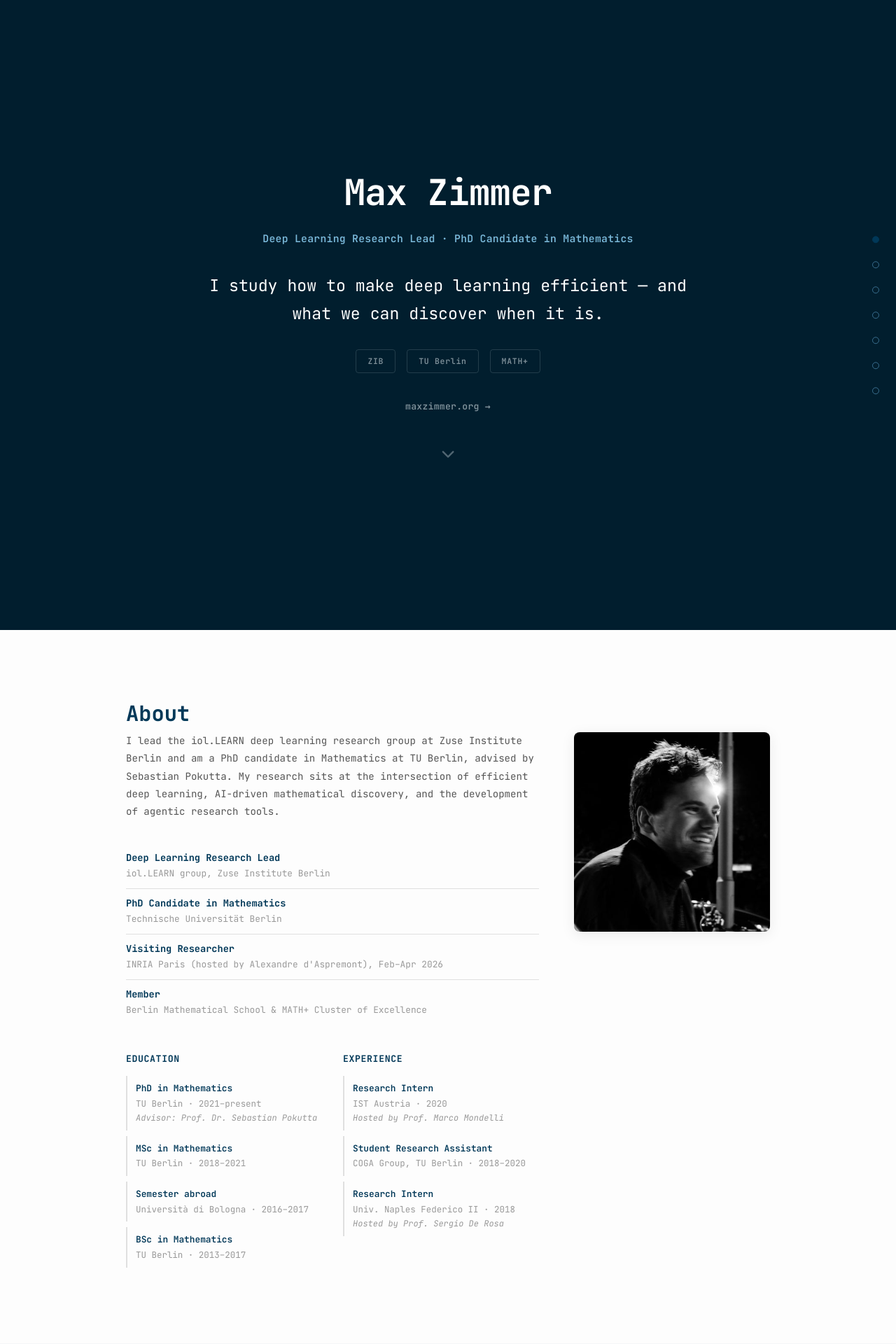
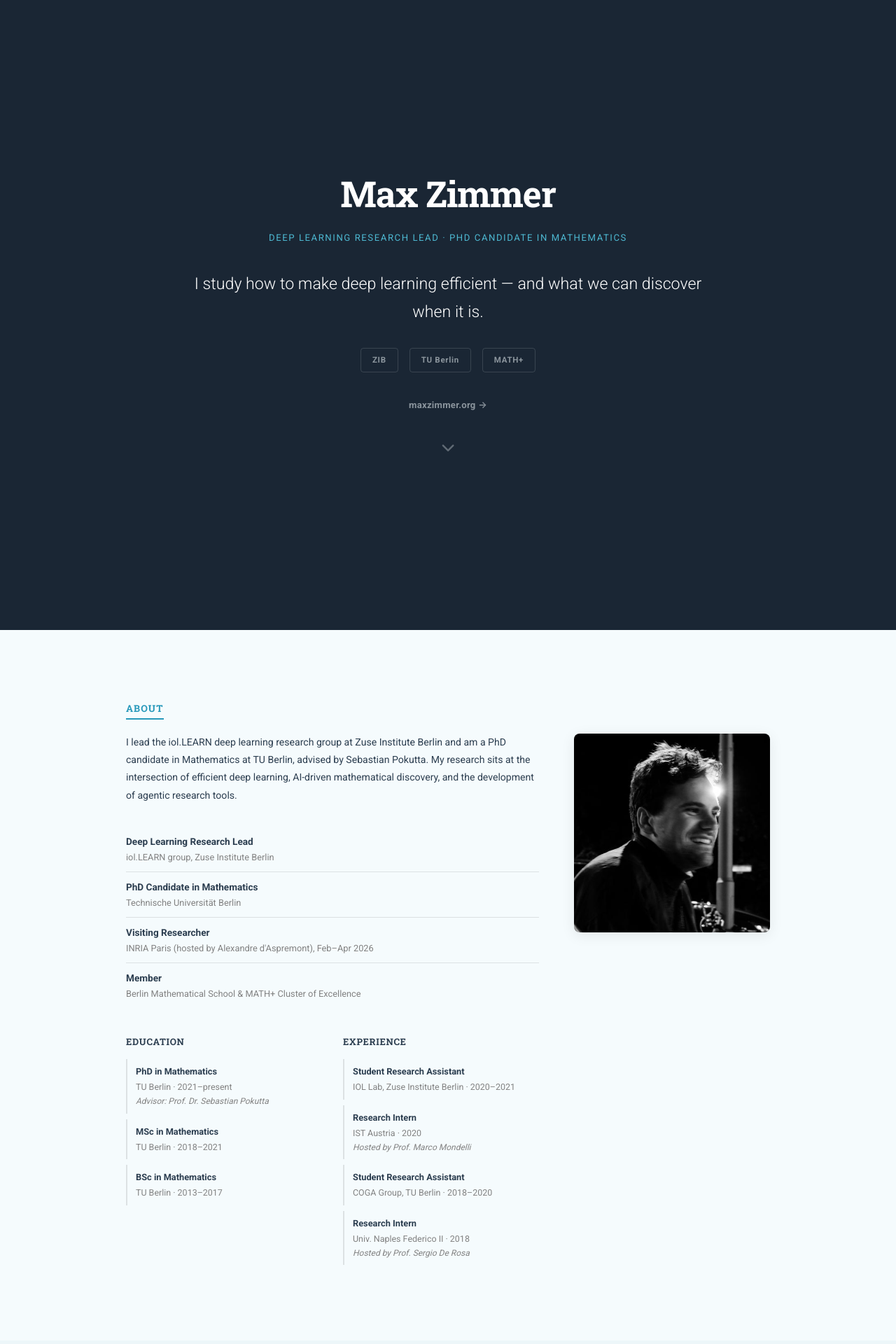
Before and after one commit to zimmer-m/zimmer-m.github.io, a Jekyll site: the page intro/index.html, which Jekyll copies as it is, in a window 1280 px wide. Shown: the top 1920 px of the page at 70% size. Built offline with Jekyll 4.4.1, drawn with Linux system fonts in a browser that asks for light colours.

Commit message:
adapt intro page to maxzimmer.org design language
Switch to the main site's identity: typography (Roboto/Roboto Slab),
cyan color scheme, uppercase section headings, top-border cards, and
faster hero animations. Remove dot navigation. Add missing experience,
link research cards to filtered publications, and center the 5-card
research grid.

Co-Authored-By: Claude Opus 4.6 (1M context) <noreply@anthropic.com>

```diff
--- a/intro/animations.css
+++ b/intro/animations.css
@@ -14,11 +14,6 @@
   to   { opacity: 1; }
 }
 
-@keyframes scaleIn {
-  from { opacity: 0; transform: scale(0.85); }
-  to   { opacity: 1; transform: scale(1); }
-}
-
 @keyframes pulseDown {
   0%, 100% { transform: translateY(0); }
   50%      { transform: translateY(8px); }
@@ -27,33 +22,33 @@
 /* ---------- Hero Entrance Sequence ---------- */
 .hero__name {
   opacity: 0;
-  animation: scaleIn 0.7s ease-out 0.3s forwards;
+  animation: fadeInUp 0.7s ease-out 0.2s forwards;
 }
 
 .hero__subtitle {
   opacity: 0;
-  animation: fadeIn 0.6s ease-out 0.7s forwards;
+  animation: fadeIn 0.6s ease-out 0.5s forwards;
 }
 
 .hero__tagline {
   opacity: 0;
-  animation: fadeInUp 0.7s ease-out 1.3s forwards;
+  animation: fadeInUp 0.7s ease-out 0.9s forwards;
 }
 
 .hero__logos {
   opacity: 0;
-  animation: fadeIn 0.6s ease-out 1.7s forwards;
+  animation: fadeIn 0.6s ease-out 1.2s forwards;
 }
 
 .hero__website {
   opacity: 0;
-  animation: fadeIn 0.5s ease-out 2.1s forwards;
+  animation: fadeIn 0.5s ease-out 1.4s forwards;
 }
 
 .hero__scroll-hint {
   opacity: 0;
-  animation: fadeIn 0.5s ease-out 2.6s forwards,
-             pulseDown 2.5s ease-in-out 3s infinite;
+  animation: fadeIn 0.5s ease-out 1.6s forwards,
+             pulseDown 2.5s ease-in-out 2s infinite;
 }
 
 /* ---------- Scroll-Triggered Base ---------- */
@@ -106,6 +101,8 @@
 .who__bg-item.animate-on-scroll:nth-child(2) { transition-delay: 80ms; }
 .who__bg-item.animate-on-scroll:nth-child(3) { transition-delay: 160ms; }
 .who__bg-item.animate-on-scroll:nth-child(4) { transition-delay: 240ms; }
+.who__bg-item.animate-on-scroll:nth-child(5) { transition-delay: 320ms; }
+.who__bg-item.animate-on-scroll:nth-child(6) { transition-delay: 400ms; }
 
 /* ---------- Reduced Motion ---------- */
 @media (prefers-reduced-motion: reduce) {
--- a/intro/content.js
+++ b/intro/content.js
@@ -25,10 +25,10 @@ const defined = {
     education: [
       { degree: "PhD in Mathematics", inst: "TU Berlin", year: "2021–present", detail: "Advisor: Prof. Dr. Sebastian Pokutta" },
       { degree: "MSc in Mathematics", inst: "TU Berlin", year: "2018–2021", detail: null },
-      { degree: "Semester abroad", inst: "Università di Bologna", year: "2016–2017", detail: null },
       { degree: "BSc in Mathematics", inst: "TU Berlin", year: "2013–2017", detail: null }
     ],
     experience: [
+      { role: "Student Research Assistant", inst: "IOL Lab, Zuse Institute Berlin", year: "2020–2021", detail: null },
       { role: "Research Intern", inst: "IST Austria", year: "2020", detail: "Hosted by Prof. Marco Mondelli" },
       { role: "Student Research Assistant", inst: "COGA Group, TU Berlin", year: "2018–2020", detail: null },
       { role: "Research Intern", inst: "Univ. Naples Federico II", year: "2018", detail: "Hosted by Prof. Sergio De Rosa" }
@@ -40,31 +40,36 @@ const defined = {
       id: "efficiency",
       name: "Efficiency",
       desc: "Neural network pruning, weight sparsity, quantization, KV cache compression, and speculative decoding — making models smaller and faster without losing what matters.",
-      icon: "fa-solid fa-bolt"
+      icon: "fa-solid fa-bolt",
+      url: "https://maxzimmer.org/publications/#efficiency"
     },
     {
       id: "ai4math",
       name: "AI4Math",
       desc: "Using deep learning to tackle open problems in mathematics — from classifying real algebraic curves to computer-assisted proofs and neural discovery.",
-      icon: "fa-solid fa-square-root-variable"
+      icon: "fa-solid fa-square-root-variable",
+      url: "https://maxzimmer.org/publications/#ai4math"
     },
     {
       id: "agentic-ai",
       name: "Agentic AI",
       desc: "Building autonomous multi-agent systems that can design experiments, write code, and conduct scientific research with minimal human oversight.",
-      icon: "fa-solid fa-robot"
+      icon: "fa-solid fa-robot",
+      url: "https://maxzimmer.org/publications/#agentic-ai"
     },
     {
       id: "sustainability",
       name: "Sustainability",
       desc: "Applying deep learning to environmental monitoring — global canopy height estimation from satellite imagery for forest conservation and climate science.",
-      icon: "fa-solid fa-leaf"
+      icon: "fa-solid fa-leaf",
+      url: "https://maxzimmer.org/publications/#sustainability"
     },
     {
       id: "optimization",
       name: "Optimization",
       desc: "First-order methods, Frank-Wolfe algorithms, and the mathematical foundations that connect optimization theory to deep learning practice.",
-      icon: "fa-solid fa-chart-line"
+      icon: "fa-solid fa-chart-line",
+      url: "https://maxzimmer.org/publications/#optimization"
     }
   ],
 
--- a/intro/index.html
+++ b/intro/index.html
@@ -16,9 +16,16 @@
   <meta property="og:image" content="https://maxzimmer.org/assets/img/prof_pic.png">
 
   <!-- Fonts -->
-  <link rel="preconnect" href="https://fonts.googleapis.com">
-  <link rel="preconnect" href="https://fonts.gstatic.com" crossorigin>
-  <link href="https://fonts.googleapis.com/css2?family=JetBrains+Mono:ital,wght@0,400;0,600;0,700;1,400&display=swap" rel="stylesheet">
+  <style>
+    @font-face { font-family: 'Roboto'; font-style: normal; font-weight: 300; src: url('/assets/fonts/roboto-300.ttf') format('truetype'); }
+    @font-face { font-family: 'Roboto'; font-style: normal; font-weight: 400; src: url('/assets/fonts/roboto-400.ttf') format('truetype'); }
+    @font-face { font-family: 'Roboto'; font-style: normal; font-weight: 500; src: url('/assets/fonts/roboto-500.ttf') format('truetype'); }
+    @font-face { font-family: 'Roboto'; font-style: normal; font-weight: 700; src: url('/assets/fonts/roboto-700.ttf') format('truetype'); }
+    @font-face { font-family: 'Roboto Slab'; font-style: normal; font-weight: 300; src: url('/assets/fonts/roboto-slab-300.ttf') format('truetype'); }
+    @font-face { font-family: 'Roboto Slab'; font-style: normal; font-weight: 400; src: url('/assets/fonts/roboto-slab-400.ttf') format('truetype'); }
+    @font-face { font-family: 'Roboto Slab'; font-style: normal; font-weight: 500; src: url('/assets/fonts/roboto-slab-500.ttf') format('truetype'); }
+    @font-face { font-family: 'Roboto Slab'; font-style: normal; font-weight: 700; src: url('/assets/fonts/roboto-slab-700.ttf') format('truetype'); }
+  </style>
 
   <!-- Icons -->
   <link rel="stylesheet" href="https://cdnjs.cloudflare.com/ajax/libs/font-awesome/6.5.1/css/all.min.css" integrity="sha512-DTOQO9RWCH3ppGqcWaEA1BIZOC6xxalwEsw9c2QQeAIftl+Vegovlnee1c9QX4TctnWMn13TZye+giMm8e2LwA==" crossorigin="anonymous" referrerpolicy="no-referrer">
@@ -31,11 +38,6 @@
   <link rel="icon" href="/assets/img/favicon.ico">
 </head>
 <body>
-
-  <!-- Dot Navigation -->
-  <nav class="slide-nav" aria-label="Section navigation">
-    <ol id="nav-dots"></ol>
-  </nav>
 
   <!-- Sections -->
   <section id="hero" class="section section--hero"></section>
@@ -137,11 +128,11 @@
           <p class="section__tldr animate-on-scroll">My work spans efficient deep learning, AI-driven mathematical discovery, agentic systems, and environmental AI.</p>
           <div class="research-grid">
             ${d.map(r => `
-              <div class="research-card animate-on-scroll">
+              <a class="research-card animate-on-scroll" href="${r.url}" target="_blank" rel="noopener">
                 <div class="research-card__icon"><i class="${r.icon}"></i></div>
                 <div class="research-card__name">${r.name}</div>
                 <div class="research-card__desc">${r.desc}</div>
-              </div>`).join('')}
+              </a>`).join('')}
           </div>
         </div>`;
     }
@@ -226,19 +217,6 @@
         d.links.map(l => `<a href="${l.url}" target="_blank" rel="noopener">${l.label}</a>`).join(' · ');
     }
 
-    function renderNav() {
-      const ol = document.getElementById('nav-dots');
-      ol.innerHTML = sectionMap.map(s =>
-        `<li><button class="nav-dot" title="${s.label}" data-target="${s.id}" aria-current="false"></button></li>`
-      ).join('');
-
-      ol.addEventListener('click', (e) => {
-        const btn = e.target.closest('.nav-dot');
-        if (!btn) return;
-        document.getElementById(btn.dataset.target).scrollIntoView({ behavior: 'smooth' });
-      });
-    }
-
     /* ---- Scroll Animations ---- */
 
     function initAnimations() {
--- a/intro/style.css
+++ b/intro/style.css
@@ -1,23 +1,23 @@
 /* ===================================================================
    Max Zimmer — Intro Page Styles
-   Adapted from pokutta.com/intro/ design language
    =================================================================== */
 
 /* ---------- Design Tokens ---------- */
 :root {
-  --color-brand: #013858;
-  --color-brand-light: #3a6f8f;
-  --color-brand-dark: #012a42;
-  --color-hero-bg: #011e2e;
-  --color-hero-text: #e8eef2;
-  --color-text: #555555;
-  --color-heading: #013858;
-  --color-bg: #fdfdfd;
-  --color-bg-alt: #f4f6f8;
-  --color-meta: #999999;
-  --color-border: #e0e0e0;
-  --color-link: #013858;
-  --font: 'JetBrains Mono', ui-monospace, SFMono-Regular, Menlo, Monaco, Consolas, monospace;
+  --color-brand: #2698BA;
+  --color-brand-light: #4db8d1;
+  --color-brand-dark: #1e7a99;
+  --color-hero-bg: #1a2634;
+  --color-hero-text: #e0e0e0;
+  --color-text: #2c3e50;
+  --color-heading: #2c3e50;
+  --color-bg: #f5fbfd;
+  --color-bg-alt: #edf6f9;
+  --color-meta: #828282;
+  --color-border: rgba(0,0,0,0.1);
+  --color-link: #2698BA;
+  --font: 'Roboto', -apple-system, BlinkMacSystemFont, 'Segoe UI', Helvetica, Arial, sans-serif;
+  --font-heading: 'Roboto Slab', Georgia, serif;
   --container: 1000px;
   --section-pad: 100px 0;
   --section-pad-m: 60px 0;
@@ -34,7 +34,7 @@ html {
 
 body {
   font-family: var(--font);
-  font-size: 0.88rem;
+  font-size: 0.95rem;
   line-height: 1.7;
   color: var(--color-text);
   background: var(--color-bg);
@@ -49,10 +49,10 @@ a {
   text-decoration: none;
   transition: color 0.2s;
 }
-a:hover { color: var(--color-brand-light); }
+a:hover { color: var(--color-brand-light); text-decoration: underline; }
 
 h1, h2, h3, h4 {
-  font-family: var(--font);
+  font-family: var(--font-heading);
   color: var(--color-heading);
   font-weight: 700;
   line-height: 1.3;
@@ -76,8 +76,16 @@ h1, h2, h3, h4 {
 }
 
 .section__heading {
-  font-size: clamp(1.4rem, 3vw, 1.9rem);
-  margin-bottom: 0.4rem;
+  font-family: var(--font-heading);
+  font-size: 0.85rem;
+  font-weight: 600;
+  text-transform: uppercase;
+  letter-spacing: 0.08em;
+  color: var(--color-brand);
+  padding-bottom: 0.3rem;
+  border-bottom: 2px solid var(--color-brand);
+  margin-bottom: 1.2rem;
+  display: inline-block;
 }
 
 .section__tldr {
@@ -99,6 +107,7 @@ h1, h2, h3, h4 {
 }
 
 .hero__name {
+  font-family: var(--font-heading);
   font-size: clamp(2rem, 5vw, 3.2rem);
   color: #ffffff;
   font-weight: 700;
@@ -107,17 +116,18 @@ h1, h2, h3, h4 {
 }
 
 .hero__subtitle {
-  font-size: clamp(0.8rem, 1.4vw, 0.92rem);
-  color: #7ab8d9;
-  font-weight: 600;
-  letter-spacing: 0.02em;
+  font-size: clamp(0.72rem, 1.2vw, 0.82rem);
+  color: var(--color-brand-light);
+  font-weight: 400;
+  text-transform: uppercase;
+  letter-spacing: 0.12em;
   margin-bottom: 2.2rem;
 }
 
 .hero__tagline {
   font-size: clamp(1.05rem, 2.2vw, 1.45rem);
   color: #ffffff;
-  font-weight: 400;
+  font-weight: 300;
   max-width: 750px;
   margin: 0 auto 2rem auto;
   line-height: 1.7;
@@ -151,6 +161,7 @@ h1, h2, h3, h4 {
   color: #ffffff;
   border-color: rgba(255, 255, 255, 0.4);
   background: rgba(255, 255, 255, 0.06);
+  text-decoration: none;
 }
 
 .hero__website {
@@ -166,6 +177,7 @@ h1, h2, h3, h4 {
 
 .hero__website:hover {
   color: #ffffff;
+  text-decoration: none;
 }
 
 .hero__scroll-hint {
@@ -274,23 +286,33 @@ h1, h2, h3, h4 {
 
 /* ---------- Research Cards ---------- */
 .research-grid {
-  display: grid;
-  grid-template-columns: repeat(auto-fit, minmax(260px, 1fr));
+  display: flex;
+  flex-wrap: wrap;
+  justify-content: center;
   gap: 1.2rem;
 }
 
 .research-card {
+  flex: 0 1 calc((var(--container) - 2 * 40px - 2 * 1.2rem) / 3);
+  min-width: 260px;
+}
+
+.research-card {
   border: 1px solid var(--color-border);
-  border-left: 3px solid var(--color-brand);
+  border-top: 2px solid var(--color-brand);
   border-radius: 6px;
   padding: 1.4rem 1.5rem;
-  transition: box-shadow 0.2s, transform 0.2s;
-  background: #ffffff;
+  transition: border-color 0.2s;
+  background: var(--color-bg);
+  text-decoration: none;
+  display: block;
+  color: inherit;
 }
 
 .research-card:hover {
-  box-shadow: 0 4px 16px rgba(0, 0, 0, 0.06);
-  transform: translateY(-2px);
+  border-color: var(--color-brand);
+  text-decoration: none;
+  color: inherit;
 }
 
 .research-card__icon {
@@ -301,6 +323,7 @@ h1, h2, h3, h4 {
 }
 
 .research-card__name {
+  font-family: var(--font-heading);
   font-size: 0.92rem;
   font-weight: 700;
   color: var(--color-heading);
@@ -452,6 +475,7 @@ h1, h2, h3, h4 {
 .project-card__link:hover {
   border-color: var(--color-brand);
   color: var(--color-brand);
+  text-decoration: none;
 }
 
 /* ---------- Blog ---------- */
@@ -465,17 +489,17 @@ h1, h2, h3, h4 {
   border: 1px solid var(--color-border);
   border-radius: 6px;
   padding: 1.3rem 1.4rem;
-  transition: box-shadow 0.2s, transform 0.2s;
+  transition: border-color 0.2s;
   text-decoration: none;
   display: flex;
   flex-direction: column;
   gap: 0.35rem;
-  background: #ffffff;
+  background: var(--color-bg);
 }
 
 .blog-item:hover {
-  box-shadow: 0 4px 16px rgba(0, 0, 0, 0.06);
-  transform: translateY(-2px);
+  border-color: var(--color-brand);
+  text-decoration: none;
 }
 
 .blog-item__tag {
@@ -515,6 +539,7 @@ h1, h2, h3, h4 {
 
 .section--contact .section__heading {
   color: #ffffff;
+  border-bottom-color: rgba(255,255,255,0.3);
 }
 
 .contact__subtext {
@@ -549,6 +574,7 @@ h1, h2, h3, h4 {
   border-color: #ffffff;
   background: rgba(255, 255, 255, 0.08);
   color: #ffffff;
+  text-decoration: none;
 }
 
 .social-row {
@@ -575,67 +601,7 @@ h1, h2, h3, h4 {
   border-color: #ffffff;
   color: #ffffff;
   background: rgba(255, 255, 255, 0.08);
-}
-
-/* ---------- Dot Navigation ---------- */
-.slide-nav {
-  position: fixed;
-  right: 24px;
-  top: 50%;
-  transform: translateY(-50%);
-  z-index: 100;
-}
-
-.slide-nav ol {
-  list-style: none;
-  display: flex;
-  flex-direction: column;
-  gap: 12px;
-}
-
-.nav-dot {
-  width: 10px;
-  height: 10px;
-  border-radius: 50%;
-  border: 1.5px solid var(--color-brand-light);
-  background: transparent;
-  cursor: pointer;
-  transition: background 0.25s, border-color 0.25s, transform 0.25s;
-  padding: 0;
-  position: relative;
-}
-
-.nav-dot:hover {
-  border-color: var(--color-brand);
-  transform: scale(1.3);
-}
-
-.nav-dot[aria-current="true"] {
-  background: var(--color-brand);
-  border-color: var(--color-brand);
-}
-
-.nav-dot::after {
-  content: attr(title);
-  position: absolute;
-  right: 22px;
-  top: 50%;
-  transform: translateY(-50%);
-  white-space: nowrap;
-  font-family: var(--font);
-  font-size: 0.7rem;
-  color: var(--color-brand);
-  background: #ffffff;
-  padding: 3px 10px;
-  border-radius: 4px;
-  box-shadow: 0 2px 8px rgba(0, 0, 0, 0.1);
-  opacity: 0;
-  pointer-events: none;
-  transition: opacity 0.2s;
-}
-
-.nav-dot:hover::after {
-  opacity: 1;
+  text-decoration: none;
 }
 
 /* ---------- Footer ---------- */
@@ -644,7 +610,7 @@ h1, h2, h3, h4 {
   padding: 1.5rem 0;
   font-size: 0.75rem;
   color: var(--color-meta);
-  background: var(--color-hero-bg);
+  background: #1C1C1D;
   border-top: 1px solid rgba(232, 238, 242, 0.08);
 }
 
@@ -656,6 +622,7 @@ h1, h2, h3, h4 {
 
 .intro-footer a:hover {
   color: #ffffff;
+  text-decoration: none;
 }
 
 /* ---------- Responsive ---------- */
@@ -723,8 +690,8 @@ h1, h2, h3, h4 {
     padding: 0.35rem 0.8rem;
   }
 
-  .research-grid {
-    grid-template-columns: 1fr;
+  .research-card {
+    flex: 1 1 100%;
   }
 
   .blog-grid {
@@ -735,8 +702,6 @@ h1, h2, h3, h4 {
     flex-direction: column;
     align-items: center;
   }
-
-  .slide-nav { display: none; }
 
   .social-row { gap: 0.5rem; }
 
@@ -749,7 +714,6 @@ h1, h2, h3, h4 {
 
 /* ---------- Print ---------- */
 @media print {
-  .slide-nav,
   .hero__scroll-hint { display: none; }
 
   .section--hero {
```
Also changed, not shown: other parts of intro/index.html (+0 -32 lines).
